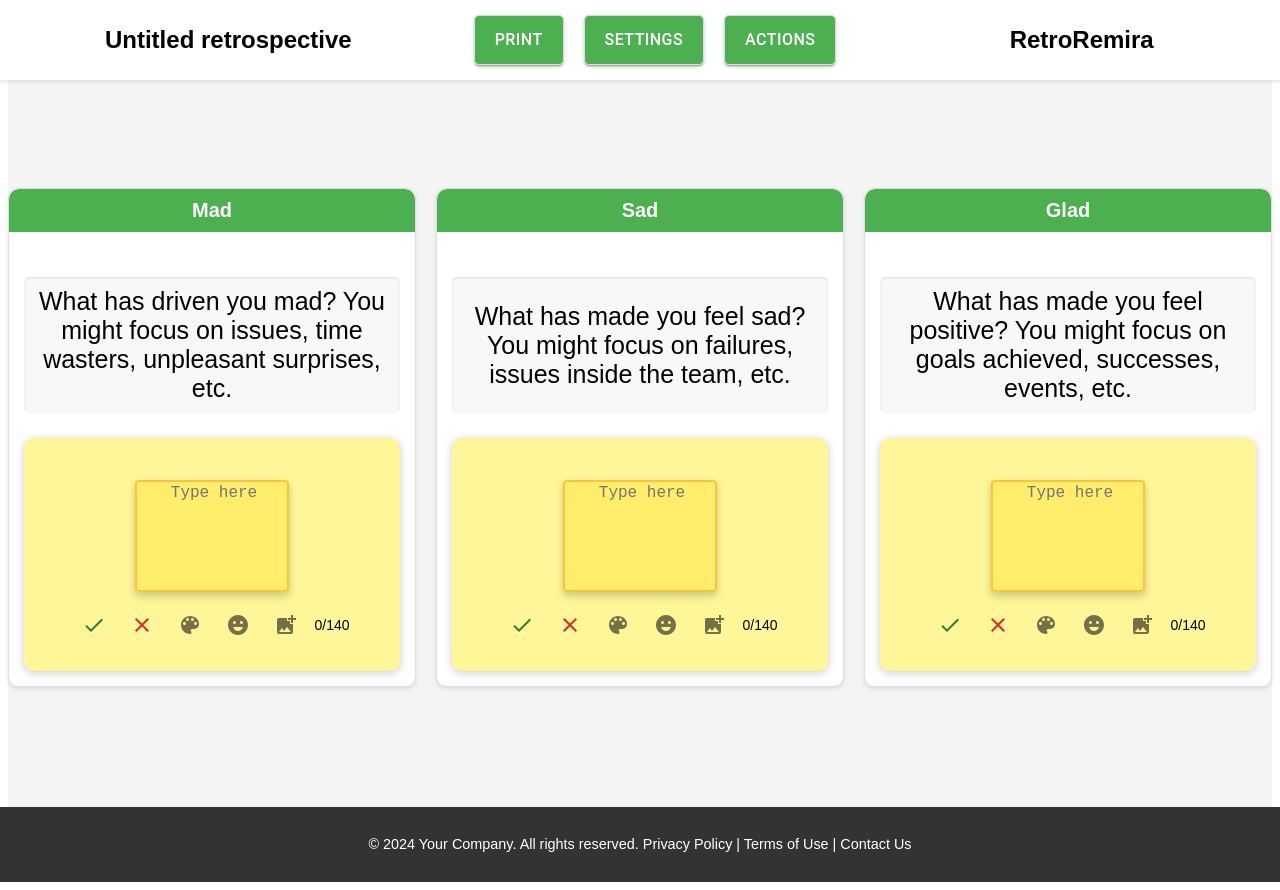
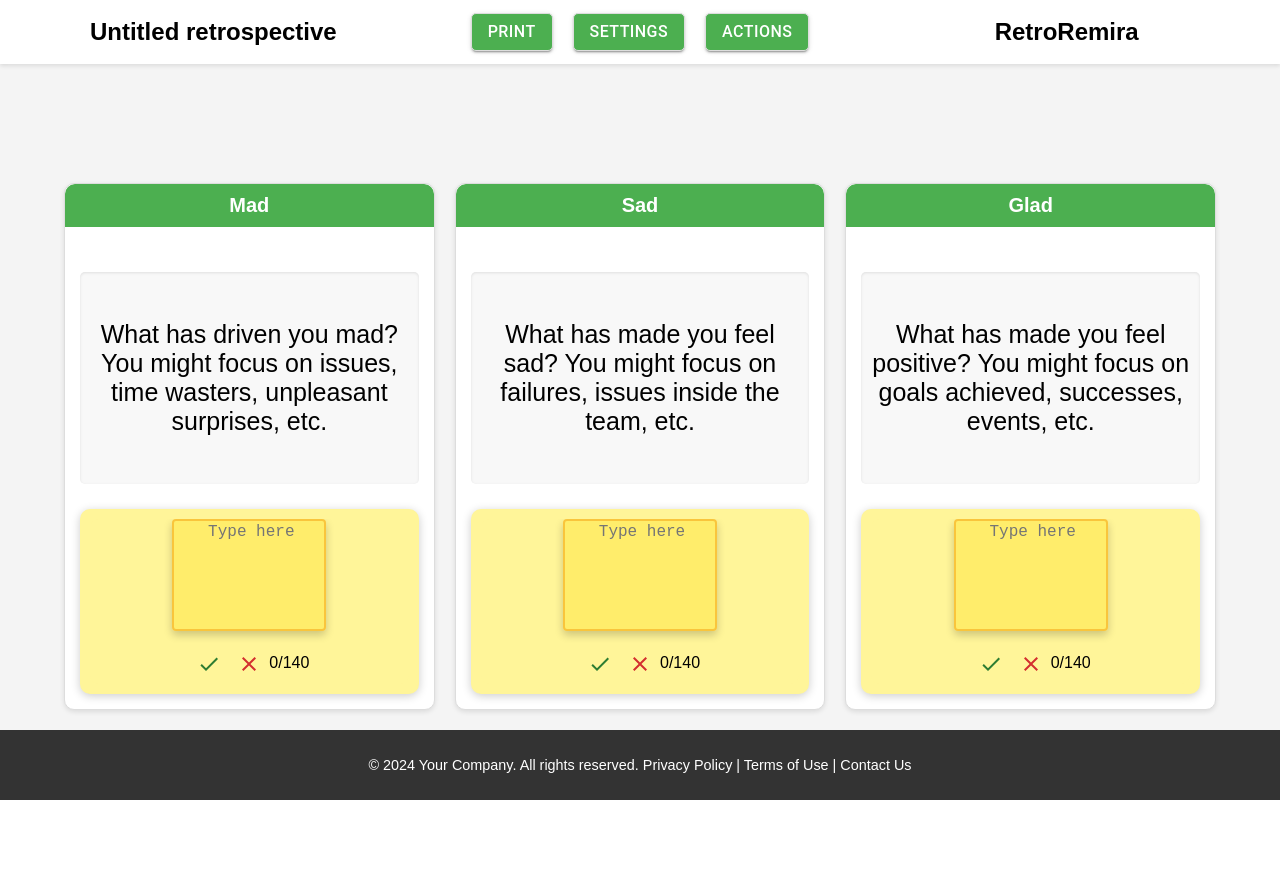
Before and after one commit to Daz0311/ReactRetroTool, a React (Vite) app: page / in a window 1280 px wide. After the commit the page ends 800 px from the top, so only its background shows below. Built offline with nearby package versions, Linux system fonts and the light colour scheme.

Commit message:
commmit Mariomariomario

```diff
--- a/src/MadSadGlad/CardSection.css
+++ b/src/MadSadGlad/CardSection.css
@@ -3,29 +3,24 @@
   flex-direction: column;
   gap: 16px;
   overflow-y: auto;
+  max-height: 100%; /* Assicurati che la sezione delle card non superi l'altezza del contenitore */
 }
 
-.new-cards-notification {
+.cards-container {
   display: flex;
-  align-items: center;
+  flex-direction: column;
   gap: 16px;
-}
-
-.scroll-to-new-cards {
-  flex: 1;
 }
 
 .card {
   background-color: #fff599;
   border-radius: 8px;
-  padding: 16px;
-  color: black; /* Cambiato da white a black per il testo */
+  color: black;
   display: flex;
   flex-direction: column;
   gap: 8px;
-  max-height: 100%; /* Assicurati che la card non superi l'altezza disponibile */
+  max-height: 100%;
   overflow: hidden;
-
 }
 
 .card-content {
@@ -36,7 +31,6 @@
   max-height: 100%;
   justify-content: center;
   align-items: center;
-
 }
 
 .card-description-container {
@@ -44,7 +38,7 @@
   width: fit-content;
   height: fit-content;
   max-width: 150px;
-  max-height:  125px;
+  max-height: 125px;
   resize: none; /* Disabilita il ridimensionamento manuale */
   box-shadow: 0 4px 8px rgba(0, 0, 0, 0.2); /* Ombra per dare un effetto di rilievo */
   border: 2px solid #f1910070; /* Bordo leggero per maggiore definizione */
@@ -55,7 +49,7 @@
 
 .text-field {
   font-size: 16px;
-  background-color:#fff599; /* Colore di sfondo per il campo di testo */
+  background-color: #fff599; /* Colore di sfondo per il campo di testo */
   overflow: hidden;
   resize: none; /* Disabilita il ridimensionamento manuale */
   overflow-y: auto;
@@ -63,14 +57,13 @@
   align-items: center;
 }
 
-.buttons {
+.new-card {
+  background-color: #fff599; /* Stile per fare in modo che la nuova card abbia lo stesso stile */
+  border-radius: 8px;
+  color: black;
   display: flex;
-  align-items: center;
+  flex-direction: column;
   gap: 8px;
+  max-height: 100%;
+  overflow: hidden;
 }
-
-.counter {
-    margin-left: auto;
-    color: black;
-    font-size: 14px;
-  }
--- a/src/MadSadGlad/CardSection.jsx
+++ b/src/MadSadGlad/CardSection.jsx
@@ -1,13 +1,15 @@
-import React, { useState, useEffect, useRef } from 'react';
+import React, { useState } from 'react';
 import { IconButton, Tooltip } from '@mui/material';
-import { Check as CheckIcon, Close as CloseIcon, ColorLens as ColorLensIcon, EmojiEmotions as EmojiEmotionsIcon, AddPhotoAlternate as AddPhotoAlternateIcon } from '@mui/icons-material';
+import {
+  Check as CheckIcon,
+  Close as CloseIcon,
+} from '@mui/icons-material';
 import './CardSection.css';
 import AutoSizeTextArea from './AutoSizeText';
-// codice modificare la dimensione del font in automatico
-
 
 function CardSection() {
   const [text, setText] = useState('');
+  const [cards, setCards] = useState([]); // Stato per gestire i post-it creati
   const maxCharacters = 140;
 
   const handleChange = (event) => {
@@ -17,9 +19,38 @@ function CardSection() {
     }
   };
 
+  const handleSave = () => {
+    if (text.trim()) {
+      setCards([...cards, text]);
+      setText('');
+    }
+  };
+
+  const handleDelete = (index) => {
+    const newCards = cards.filter((_, i) => i !== index);
+    setCards(newCards);
+  };
+
   return (
     <div className="cards-section">
-      <div className="new-cards-notification"></div>
+      <div className="cards-container">
+        {cards.map((cardText, index) => (
+          <div className="card" key={index}>
+            <div className="card-content">
+              <div className="card-description-container">
+                <p>{cardText}</p>
+              </div>
+              <div className="buttons">
+                <Tooltip title="Delete">
+                  <IconButton color="error" onClick={() => handleDelete(index)}>
+                    <CloseIcon />
+                  </IconButton>
+                </Tooltip>
+              </div>
+            </div>
+          </div>
+        ))}
+
         <div className="card new-card">
           <div className="card-content edit">
             <div className="card-description-container">
@@ -28,46 +59,30 @@ function CardSection() {
                 onChange={handleChange}
                 placeholder="Type here"
                 minFontSize={8}
-              maxFontSize={16}//modifica grandezza
+                maxFontSize={16}
                 stepGranularity={2}
                 style={{
-
                   width: '100%',
                   height: '100px',
                   textAlign: 'center',
                   border: 'none',
                   backgroundColor: 'transparent',
-
                 }}
               />
             </div>
             <div className="buttons">
               <Tooltip title="Save">
-              <IconButton color="success">
+                <IconButton color="success" onClick={handleSave}>
                   <CheckIcon />
                 </IconButton>
               </Tooltip>
               <Tooltip title="Cancel">
-              <IconButton color="error">
+                <IconButton color="error" onClick={() => setText('')}>
                   <CloseIcon />
                 </IconButton>
               </Tooltip>
-            <Tooltip title="Select Color">
-              <IconButton color="default">
-                <ColorLensIcon />
-              </IconButton>
-            </Tooltip>
-            <Tooltip title="Add Emoji">
-              <IconButton color="default">
-                <EmojiEmotionsIcon />
-              </IconButton>
-            </Tooltip>
-            <Tooltip title="Add Image">
-              <IconButton color="default">
-                <AddPhotoAlternateIcon />
-              </IconButton>
-            </Tooltip>
               <span className="counter">{text.length}/{maxCharacters}</span>
+            </div>
           </div>
         </div>
       </div>
@@ -76,3 +91,6 @@ function CardSection() {
 }
 
 export default CardSection;
+
+
+//Cambiare paragrafo e metterlo in textarea
--- a/src/MadSadGlad/MadSadGladPage.css
+++ b/src/MadSadGlad/MadSadGladPage.css
@@ -13,11 +13,10 @@
 .headerMadSadGlad {
   display: flex;
   justify-content: space-between;
-  padding: 15px;
+  padding-top: 1%;
+  padding-bottom: 1%;
   background-color: #fff;
-  position: fixed;
-  top: 0;
-  left: 0;
+
   width: 100%;
   /* z-index: 1000; */
   box-shadow: 0 2px 4px rgba(0, 0, 0, 0.1);
@@ -44,7 +43,8 @@
 .nav-center button {
   margin: 0 10px;
   font-size: 1rem;
-  padding: 10px 20px;
+  padding-top: 1%;
+  padding-bottom: 1%;
   background-color: #4CAF50;
   border: 1px solid #ddd;
   border-radius: 5px;
@@ -64,13 +64,13 @@
 .content {
   display: flex;
   justify-content: space-between;
-  padding: 80px 20px 20px 20px;
+  padding-top: 80px;
   gap: 20px;
   flex: 1;
-  margin-top: 100px;
-  margin-bottom: 80px; /* Space above the footer */
-  max-width: 100%;
-  min-width: 100%;
+  margin-top: 3%;
+  /* margin-bottom: 80px; Space above the footer */
+  max-width: 90%;
+
 
 }
 
@@ -130,12 +130,14 @@
   box-shadow: 0px 2px 10px rgba(0, 0, 0, 0.2);
   margin-top: auto;
   position: relative;
+  max-height: 34%;
 
 }
 
 footer {
   text-align: center;
-  padding: 15px;
+  padding-top: 1%;
+  padding-bottom: 1%;
   background-color: #333;
   color: white;
   /* position: fixed; */
--- a/src/MadSadGlad/MadSadGladPage.jsx
+++ b/src/MadSadGlad/MadSadGladPage.jsx
@@ -16,6 +16,7 @@ function EditableParagraph({ initialText }) {
     <p
       contentEditable
       suppressContentEditableWarning={true}
+      spellCheck={false}  // Disabilita il controllo ortografico
       className="editable-paragraph"
       ref={paragraphRef}
     />
@@ -78,6 +79,7 @@ function FirstPage() {
 
 export default FirstPage;
 
-
-//inserire i pulsanti per i post it
-// inserire la cancellazione della colonna
+//inserire le funzionalità pulsanti
+// l'ok se all'intenro è scirtto qualcosa, mi crea un altro post it all'interno del div e ne volgio massimo 2 per irga e poi dopo scrolla sotto con la barra scorrimento ,
+//la x deve cancellare il coneuto all'interno del post it
+//il pulsate emoji mi deve fare scegliere delle emoji da inserire,
--- a/src/index.css
+++ b/src/index.css
@@ -1,68 +1,6 @@
-/* :root {
-  font-family: Inter, system-ui, Avenir, Helvetica, Arial, sans-serif;
-  line-height: 1.5;
-  font-weight: 400;
+body {
+margin: 0;
+padding: 0;
+box-sizing: border-box;
 
-  color-scheme: light dark;
-  color: rgba(255, 255, 255, 0.87);
-  background-color: #242424;
-
-  font-synthesis: none;
-  text-rendering: optimizeLegibility;
-  -webkit-font-smoothing: antialiased;
-  -moz-osx-font-smoothing: grayscale;
 }
-
-a {
-  font-weight: 500;
-  color: #646cff;
-  text-decoration: inherit;
-}
-a:hover {
-  color: #535bf2;
-}
-
-body {
-  margin: 0;
-  display: flex;
-  place-items: center;
-  min-width: 320px;
-  min-height: 100vh;
-}
-
-h1 {
-  font-size: 3.2em;
-  line-height: 1.1;
-}
-
-button {
-  border-radius: 8px;
-  border: 1px solid transparent;
-  padding: 0.6em 1.2em;
-  font-size: 1em;
-  font-weight: 500;
-  font-family: inherit;
-  background-color: #1a1a1a;
-  cursor: pointer;
-  transition: border-color 0.25s;
-}
-button:hover {
-  border-color: #646cff;
-}
-button:focus,
-button:focus-visible {
-  outline: 4px auto -webkit-focus-ring-color;
-}
-
-@media (prefers-color-scheme: light) {
-  :root {
-    color: #213547;
-    background-color: #ffffff;
-  }
-  a:hover {
-    color: #747bff;
-  }
-  button {
-    background-color: #f9f9f9;
-  }
-} */
```
Lines whose indentation alone changed are shown as unchanged.
